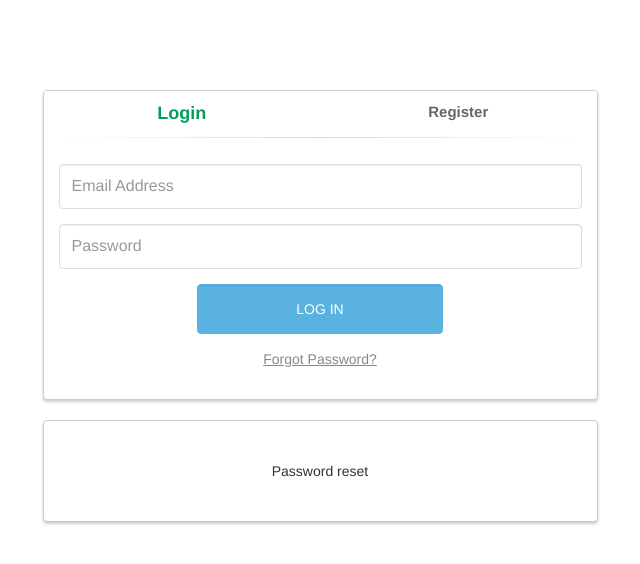
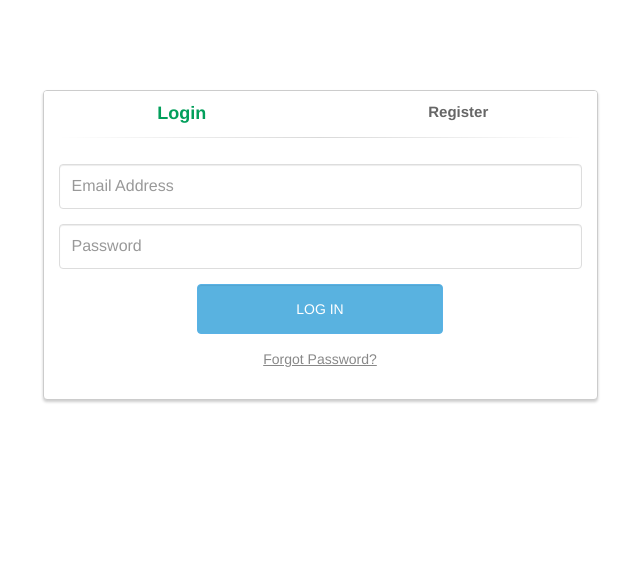
Before and after one commit to chat2desk/sample-landing, a plain HTML site: page index.html in a window 1280 px wide. Shown: the whole page, without its empty margins (320-960 px from the left). Drawn offline with nearby package versions, Linux system fonts and the light colour scheme.

Commit message:
fix css mistake

```diff
--- a/index.html
+++ b/index.html
@@ -220,7 +220,7 @@
                     </div>
                 </div>
             </div>
-            <div class="panel panel-login" id="panel-reset" style="display: block;">
+            <div class="panel panel-login" id="panel-reset" style="display: none;">
                 <div class="row">
                     <div class="reset">
                         Password reset
```
